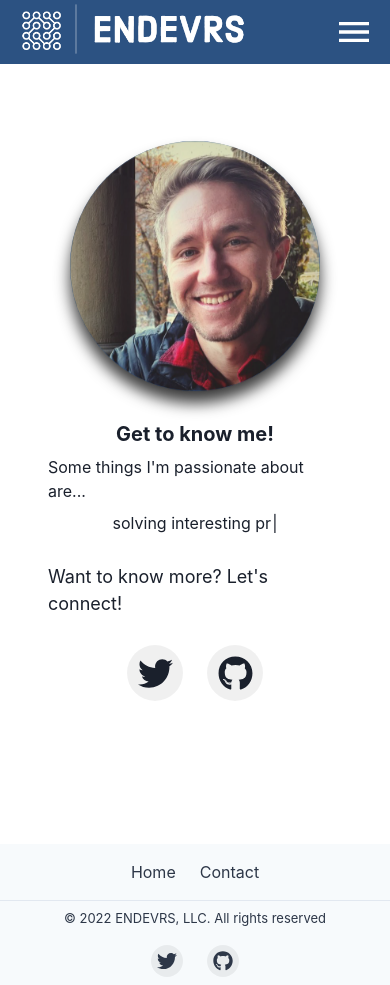
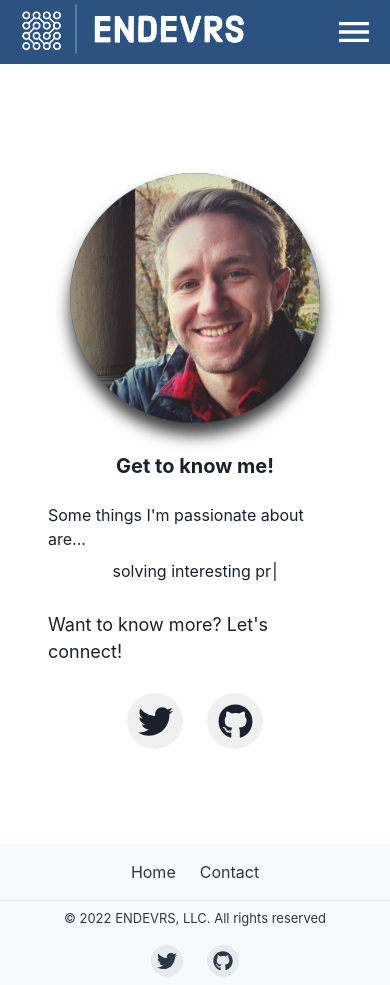
Before and after one commit to Seth-McKilla/mckilla-dot-dev-old, a Next.js app: page /about-me in a window 390 px wide. Built offline with nearby package versions, Linux system fonts and the light colour scheme.

Commit message:
Fix about me page mobile margin

```diff
--- a/components/Navbar.tsx
+++ b/components/Navbar.tsx
@@ -48,6 +48,7 @@ export default function NavBar() {
       w="100%"
       bg={useColorModeValue("blue.700", "gray.900")}
       px={4}
+      zIndex={10}
     >
       <Flex h={16} alignItems="center" justifyContent="space-between">
         <Box>
--- a/pages/about-me.tsx
+++ b/pages/about-me.tsx
@@ -34,14 +34,23 @@ const AboutMe: NextPage = () => {
   return (
     <Layout
       title="ENDEVRS | About me"
-      description="Get to know what I'm all about."
+      description="Get to know more about Seth."
     >
-      <Flex p={8} flex={1} align="center" justify="center" direction="column">
+      <Flex
+        p={8}
+        mt={{
+          base: 20,
+          md: 0,
+        }}
+        flex={1}
+        align="center"
+        justify="center"
+        direction="column"
+      >
         <Container maxW="container.lg">
           <VStack>
             <Box
               sx={{
-                zIndex: 10,
                 height: "250px",
                 width: "250px",
                 border: `5px solid blue.700`,
@@ -74,7 +83,7 @@ const AboutMe: NextPage = () => {
               />
             </Box>
 
-            <Heading fontSize={{ base: "xl", lg: "3xl" }}>
+            <Heading fontSize={{ base: "xl", lg: "3xl" }} pb={4}>
               {"Get to know me!"}
             </Heading>
 
--- a/pages/index.tsx
+++ b/pages/index.tsx
@@ -37,7 +37,7 @@ export default function Home() {
             {"I'm Seth, a full-stack web developer."}
             <br />
             {
-              "Thanks for stopping by to check out my endeavors in software development."
+              "Thanks for stopping by to check out my endeavors in software development!"
             }
           </Text>
         </Container>
```
